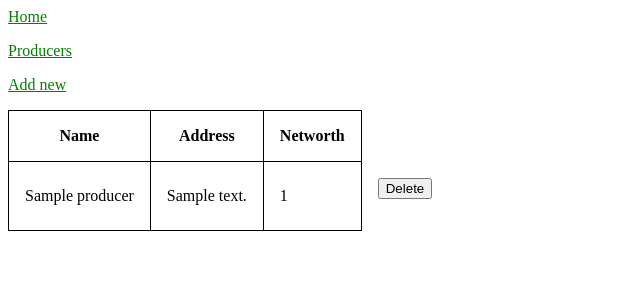
After one commit to dzhelek/db_webapp, a Django app: page /producers/ in a window 1280 px wide. The commit adds this page. Shown: the top 300 px of the page, without its empty margins (0-640 px from the left). Run offline with Django 3.2, Linux system fonts and the light colour scheme; tables that the repository leaves empty hold one stand-in row (values such as "Sample post").

Commit message:
'producers create and delete' added

```diff
--- /dev/null
+++ b/webapp/rdb/static/rdb/style.css
@@ -0,0 +1,17 @@
+table {
+	border-collapse: collapse;
+}
+
+td, th {
+	border: 1px solid black;
+	height: 50px;
+	padding: 1em;
+}
+
+.no-border {
+	border: none;
+}
+
+a {
+	color: green;
+}
--- a/webapp/rdb/templates/base.html
+++ b/webapp/rdb/templates/base.html
@@ -1 +1,4 @@
+{% load static %}
+<link rel="stylesheet" type="text/css" href="{% static 'rdb/style.css' %}">
+
 <p><a href="{% url 'rdb:index' %}">Home</a></p>
--- /dev/null
+++ b/webapp/rdb/templates/create.html
@@ -0,0 +1,5 @@
+<form method="POST">
+	{% csrf_token %}
+	{{ form.as_p }}
+	<input type="submit" name="Create"/>
+</form>
--- a/webapp/rdb/templates/index.html
+++ b/webapp/rdb/templates/index.html
@@ -4,5 +4,5 @@
 	<li><a href="{% url 'rdb:movies:list' %}">Movies</a></li>
 	<li>Actors</li>
 	<li>Spouses</li>
-	<li>Producers</li>
+	<li><a href="{% url 'rdb:producers:list' %}">Producers</a></li>
 </ul>
--- a/webapp/rdb/templates/movies/create.html
+++ b/webapp/rdb/templates/movies/create.html
@@ -2,8 +2,4 @@
 
 <h3>Add new movie</h3>
 
-<form method="POST">
-	{% csrf_token %}
-	{{ form.as_p }}
-	<input type="submit" name="Create"/>
-</form>
+{% include "create.html" %}
--- /dev/null
+++ b/webapp/rdb/templates/producers/base.html
@@ -0,0 +1,3 @@
+{% include "base.html" %}
+
+<p><a href="{% url 'rdb:producers:list' %}">Producers</a></p>
--- /dev/null
+++ b/webapp/rdb/templates/producers/create.html
@@ -0,0 +1,5 @@
+{% include "producers/base.html" %}
+
+<h3>Add new producer</h3>
+
+{% include "create.html" %}
--- /dev/null
+++ b/webapp/rdb/templates/producers/list.html
@@ -0,0 +1,27 @@
+{% include "producers/base.html" %}
+
+{% if producers %}
+
+<table>
+	<tr>
+		<th>Name</th>
+		<th>Address</th>
+		<th>Networth</th>
+	</tr>
+	{% for producer in producers %}
+	<tr>
+		<td>{{ producer.name }}</td>
+		<td>{{ producer.address }}</td>
+		<td>{{ producer.networth }}</td>
+		<td class="no-border"><form method="POST" action="{% url 'rdb:producers:delete' producer.id %}">
+			{% csrf_token %}
+			<button>Delete</button>
+		</form></td>
+	</tr>
+	{% endfor %}
+
+{% else %}
+<p>No producers</p>
+{% endif %}
+
+<p><a href="{% url 'rdb:producers:create' %}">Add new</a></p>
--- a/webapp/rdb/urls.py
+++ b/webapp/rdb/urls.py
@@ -1,17 +1,24 @@
 from django.urls import path, include
 
-from rdb.views import index, movies
+from rdb.views import index, movies, producers
 
 app_name = 'rdb'
 
 movies_patterns = [
     path('', movies.list, name='list'),
-    path('<int:movie_id>/', movies.detail, name='detail'),
     path('new/', movies.Create.as_view(), name='create'),
     path('<int:pk>/edit/', movies.Update.as_view(), name='edit'),
+]
+
+producers_patterns = [
+    path('', producers.list, name='list'),
+    path('new/', producers.Create.as_view(), name='create'),
+    path('edit/<int:pk>/', producers.Update.as_view(), name='edit'),
+    path('delete/<int:producer_id>/', producers.delete, name='delete'),
 ]
 
 urlpatterns = [
     path('', index, name='index'),
     path('movies/', include((movies_patterns, 'movies'))),
+    path('producers/', include((producers_patterns, 'producers'))),
 ]
--- a/webapp/rdb/views/movies.py
+++ b/webapp/rdb/views/movies.py
@@ -1,5 +1,6 @@
 from django.shortcuts import render, get_object_or_404
 from django.views.generic import CreateView, UpdateView
+from django.urls import reverse_lazy
 
 from rdb.models import Movie
 
--- /dev/null
+++ b/webapp/rdb/views/producers.py
@@ -0,0 +1,24 @@
+from django.shortcuts import render, redirect
+from django.views.generic import CreateView, UpdateView
+from django.urls import reverse_lazy
+
+from rdb.models import Producer
+
+def list(request):
+    return render(request, 'producers/list.html', {'producers': Producer.objects.all()})
+
+def delete(request, producer_id):
+    if request.method == 'POST':
+        Producer.objects.get(id=producer_id).delete()
+    return redirect(reverse_lazy('rdb:producers:list'))
+
+class Create(CreateView):
+    model = Producer
+    fields = ['name', 'address', 'networth']
+    template_name = 'producers/create.html'
+
+    def get_success_url(self, **kwargs):
+        return reverse_lazy('rdb:producers:list')
+
+class Update(UpdateView):
+    pass
```
Also changed, not shown: 2 other files.
